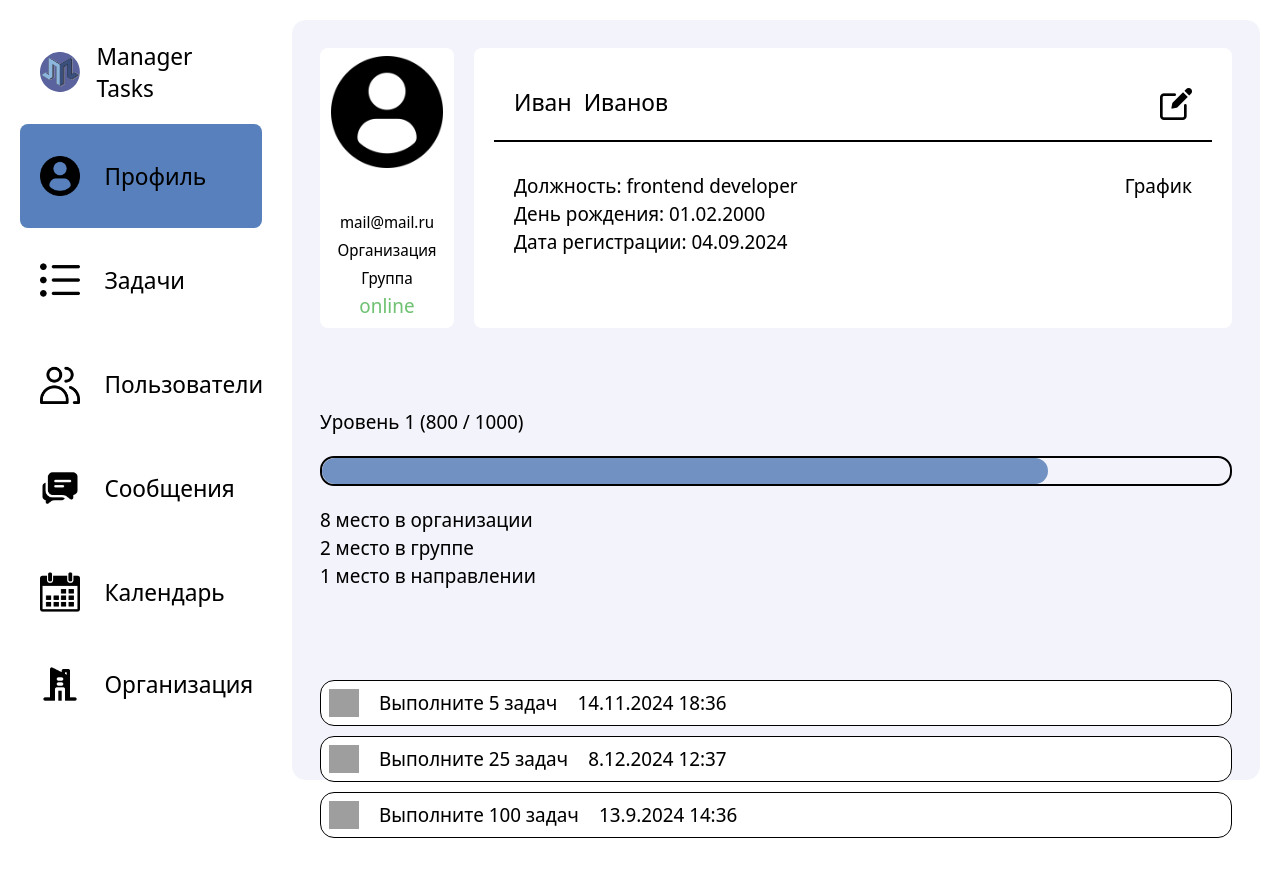
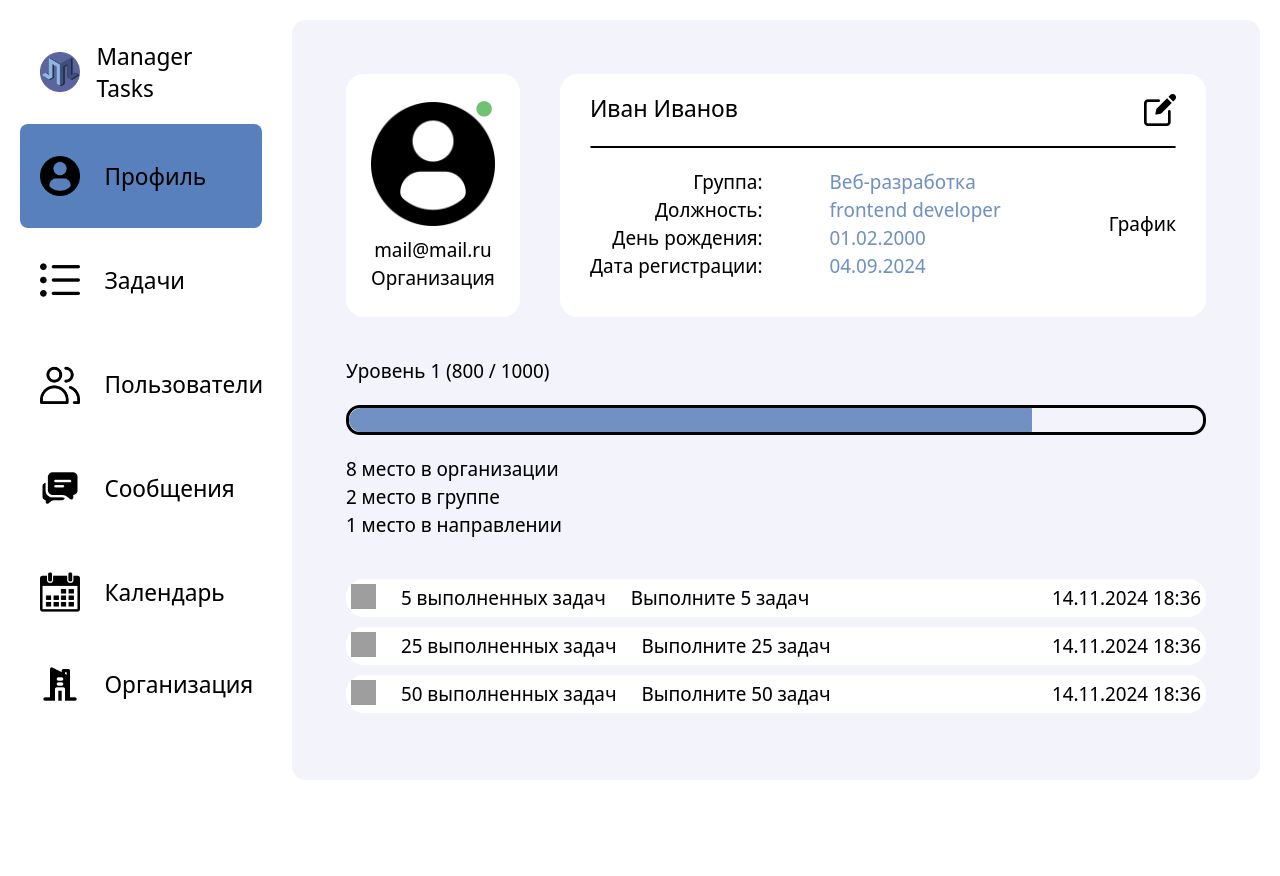
Before and after one commit to divelineq/manager-tasks, a React (Vite) app: page /account/profile in a window 1280 px wide. After the commit the page ends 800 px from the top, so only its background shows below. Built offline with nearby package versions, Linux system fonts and the light colour scheme; grey boxes are pictures that could not be loaded.

Commit message:
Stylized profile page

```diff
--- a/src/components/account/navBlock/NavBlock.jsx
+++ b/src/components/account/navBlock/NavBlock.jsx
@@ -9,7 +9,7 @@ export default function NavBlock() {
 	return (
 		<div className='grid grid-rows-6'>
 			<div className='flex items-center gap-4 p-5'>
-				<img className='w-1/5' src='/public/favicon.svg' alt='icon' />
+				<img className='w-1/5' src='/public/icon.png' alt='icon' />
 				<p className=' text-2xl'>Manager Tasks</p>
 			</div>
 			<NavLink className={setActive} to='profile'>
--- a/src/components/profile/Profile.jsx
+++ b/src/components/profile/Profile.jsx
@@ -13,24 +13,22 @@ export default function Profile() {
 			<div className={style.infoProfile}>
 				<div className={style.leftInfoProfile}>
 					<div className={style.imgProfile}>
+						{profileState.online ? (
+							<div className={style.online}>●</div>
+						) : (
+							<div className={style.offline}>●</div>
+						)}
 						<img src='/public/profile.png' alt='icon' />
 					</div>
 					<div className={style.mainInfo}>
 						<p>{profileState.email}</p>
 						<p>Организация</p>
-						<p>Группа</p>
-						{profileState.online ? (
-							<div className={style.online}>online</div>
-						) : (
-							<div className={style.offline}>offline</div>
-						)}
 					</div>
 				</div>
 				<div className={style.rightInfoProfile}>
 					<div className={style.topRightInfo}>
 						<div>
-							<p>{profileState.name}</p>
-							<p>{profileState.lastname}</p>
+							<p>{profileState.name} {profileState.lastname}</p>
 						</div>
 						<div>
 							<button onClick={() => dispatch(toggleModal())}>
@@ -38,11 +36,21 @@ export default function Profile() {
 							</button>
 						</div>
 					</div>
+					<hr className={style.horizontalLine}></hr>
 					<div className={style.bottomRightInfo}>
-						<div>
-							<div>Должность: frontend developer</div>
-							<div>День рождения: 01.02.2000</div>
-							<div>Дата регистрации: 04.09.2024</div>
+						<div className={style.info}>
+							<ul className={style.titles}>
+								<li>Группа:</li>
+								<li>Должность:</li>
+								<li>День рождения:</li>
+								<li>Дата регистрации:</li>
+							</ul>
+							<ul className={style.values}>
+								<li>Веб-разработка</li>
+								<li>frontend developer</li>
+								<li>01.02.2000</li>
+								<li>04.09.2024</li>
+							</ul>
 						</div>
 						<div>
 							<div>График</div>
@@ -63,19 +71,28 @@ export default function Profile() {
 			</div>
 			<div className={style.achievementContainer}>
 				<div className={style.achivDiv}>
-					<img src='/public/ach.png' alt='icon' />
-					<p>Выполните 5 задач</p>
+					<div className={style.info}>
+						<img src='/public/ach.png' alt='icon' />
+						<p>5 выполненных задач</p>
+						<p>Выполните 5 задач</p>
+					</div>
 					<p>14.11.2024 18:36</p>
 				</div>
 				<div className={style.achivDiv}>
-					<img src='/public/ach.png' alt='icon' />
-					<p>Выполните 25 задач</p>
-					<p>8.12.2024 12:37</p>
+					<div className={style.info}>
+						<img src='/public/ach.png' alt='icon' />
+						<p>25 выполненных задач</p>
+						<p>Выполните 25 задач</p>
+					</div>
+					<p>14.11.2024 18:36</p>
 				</div>
 				<div className={style.achivDiv}>
-					<img src='/public/ach.png' alt='icon' />
-					<p>Выполните 100 задач</p>
-					<p>13.9.2024 14:36</p>
+					<div className={style.info}>
+						<img src='/public/ach.png' alt='icon' />
+						<p>50 выполненных задач</p>
+						<p>Выполните 50 задач</p>
+					</div>
+					<p>14.11.2024 18:36</p>
 				</div>
 			</div>
 			<EditModal />
--- a/src/components/profile/Profile.module.scss
+++ b/src/components/profile/Profile.module.scss
@@ -2,53 +2,61 @@
 	display: flex;
 	flex-direction: column;
 	gap: 40px;
-	padding: 8px;
+	padding: 54px;
+	cursor: default;
 	> .infoProfile {
 		display: flex;
 		flex-direction: row;
-		padding: 20px;
-		gap: 20px;
+		gap: 40px;
 		> .leftInfoProfile {
 			display: flex;
 			flex-direction: column;
-			gap: 40px;
+			justify-content: center;
+			gap: 10px;
 			background: white;
-			padding: 8px;
-			border-radius: 8px;
-			width: 15%;
+			padding: 0 25px 25px 25px;
+			border-radius: 18px;
 			align-items: center;
 			> .imgProfile {
+				height: calc(100% - 42px);
+				> .online {
+					position: relative;
+					top: 18px;
+					font-size: 36px;
+					text-align: end;
+					color: #70C273;
+				}
+				> .offline {
+					position: relative;
+					top: 18px;
+					font-size: 36px;
+					text-align: end;
+					color: #C27470;
+				}
 				img {
-					width: 112px;
+					width: 130px;
 				}
 			}
 			> .mainInfo {
 				text-align: center;
 				p {
-					font-size: 16px;
-				}
-				> .online {
-					color: rgb(112 194 115);
-				}
-				> .offline {
-					color: rgb(255, 33, 21);
+					font-size: 20px;
 				}
 			}
 		}
 		> .rightInfoProfile {
 			display: flex;
 			flex-direction: column;
-			gap: 10px;
-			padding: 20px;
+			gap: 20px;
+			padding: 20px 30px 20px 30px;
 			background: white;
-			width: 85%;
-			border-radius: 8px;
+			width: 100%;
+			border-radius: 18px;
+			cursor: default;
 			> .topRightInfo {
 				display: flex;
 				flex-direction: row;
 				justify-content: space-between;
-				border-bottom: 2px solid black;
-				padding: 20px;
 				> div {
 					display: flex;
 					gap: 12px;
@@ -58,25 +66,46 @@
 					width: 32px;
 				}
 			}
+			> .horizontalLine {
+				border: 1px solid #000;
+				border-radius: 18px;
+			}
 			> .bottomRightInfo {
 				display: flex;
 				flex-direction: row;
 				justify-content: space-between;
-				padding: 20px;
+				align-items: center;
+				> .info {
+					display: flex;
+					flex-direction: row;
+					gap: 67px;
+					> .titles {
+						display: flex;
+						flex-direction: column;
+						align-items: end;
+					}
+					> .values {
+						display: flex;
+						flex-direction: column;
+						align-items: start;
+						color: #7091C2;
+						font-weight: 450;
+					}
+				}
 			}
 		}
 	}
 	> .lvlDiv {
-		padding: 20px;
 		text-align: start;
 		> .progressLvl {
-			border: 2px solid black;
+			border: 3px solid black;
 			border-radius: 14px;
 			width: 100%;
 			height: 30px;
 			margin-top: 20px;
 			> .lineLvl {
-				border-radius: 14px;
+				border: 1px solid #7091c2;
+				border-radius: 14px 0 0 14px;
 				height: 100%;
 				width: 80%;
 				background: #7091c2;
@@ -88,20 +117,25 @@
 		}
 	}
 	> .achievementContainer {
-		padding: 20px;
+		display: flex;
+		flex-direction: column;
+		gap: 10px;
 		text-align: center;
-
 		.achivDiv {
 			background: white;
-			border: 1px solid black;
-			border-radius: 14px;
-			padding: 8px;
-			margin: 10px 0 10px 0;
+			border-radius: 18px;
+			padding: 5px;
 			display: flex;
 			flex-direction: row;
-			gap: 20px;
-			img {
-				width: 30px;
+			justify-content: space-between;
+			> .info {
+				display: flex;
+				flex-direction: row;
+				gap: 25px;
+				img {
+					width: 25px;
+					height: 25px;
+				}
 			}
 		}
 	}
```
